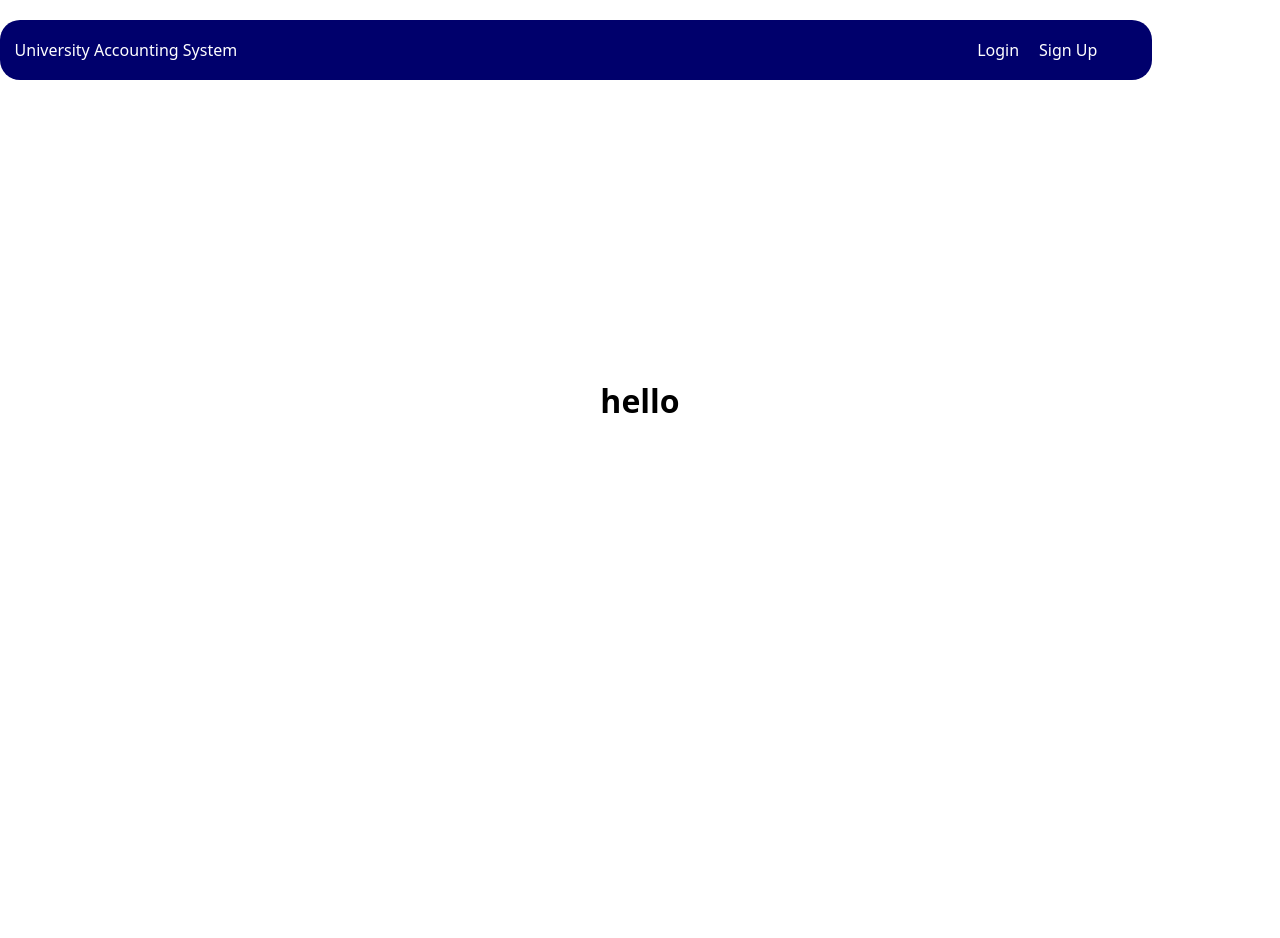
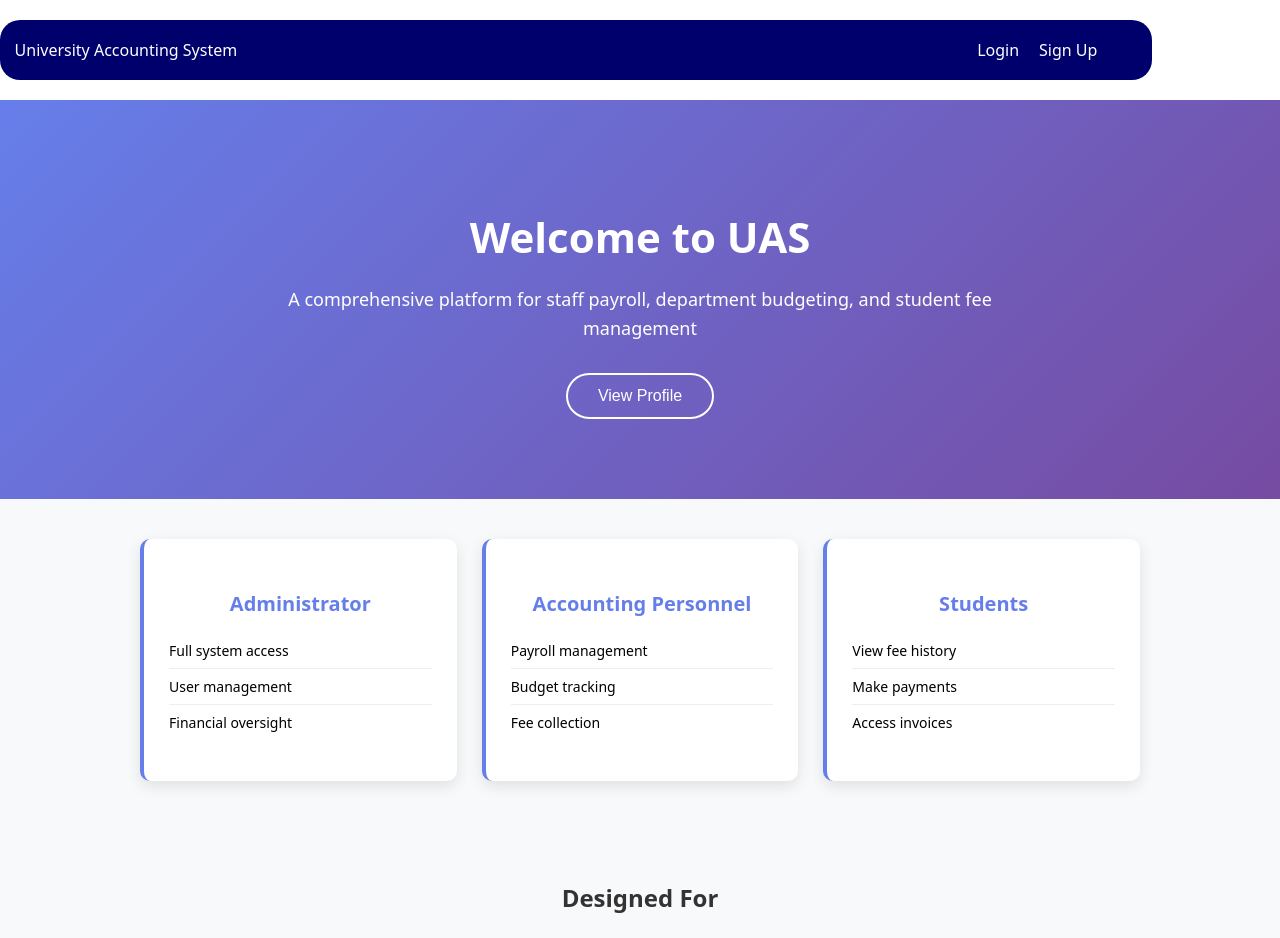
Before and after one commit to ahmed69k/WebProg-UniversityAccountingSystem, an Angular app: page / in a window 1280 px wide. Shown: the top 938 px of the page. Before the commit the page ends 800 px from the top, so only its background shows below. Built offline with nearby package versions, Linux system fonts and the light colour scheme.

Commit message:
made basic home page for logged and not logged in users, lesa ha7ot more stuff for each user type

```diff
--- a/src/app/components/home/home.css
+++ b/src/app/components/home/home.css
@@ -1,6 +1,123 @@
-.body{
-    align-items: center;
-    justify-items: center;
-    align-content: center;
-    height: calc(100vh - 200px);
+/* home.css */
+.home-container {
+  min-height: 80vh;
+  display: flex;
+  flex-direction: column;
 }
+
+.home-look {
+  background: linear-gradient(135deg, #667eea 0%, #764ba2 100%);
+  color: white;
+  padding: 80px 20px;
+  text-align: center;
+  flex: 1;
+  display: flex;
+  align-items: center;
+  justify-content: center;
+}
+
+.hero-content {
+  max-width: 800px;
+}
+
+.main-title {
+  font-size: 42px;
+  margin-bottom: 20px;
+}
+
+.description {
+  font-size: 18px;
+  margin-bottom: 30px;
+  line-height: 1.6;
+}
+
+.cta-buttons {
+  display: flex;
+  gap: 15px;
+  justify-content: center;
+  flex-wrap: wrap;
+}
+
+.btn {
+  padding: 12px 30px;
+  border: none;
+  border-radius: 25px;
+  font-size: 16px;
+  cursor: pointer;
+  transition: all 0.3s ease;
+}
+
+.btn-outline {
+  background: transparent;
+  border: 2px solid white;
+  color: white;
+}
+
+.btn:hover {
+  transform: translateY(-2px);
+  box-shadow: 0 5px 15px rgba(0,0,0,0.2);
+}
+
+/* Users Section */
+.users-section {
+  padding: 40px 20px;
+  text-align: center;
+  background: #f8f9fa;
+}
+
+.users-section h2 {
+  font-size: 24px;
+  margin-bottom: 20px;
+  color: #333;
+}
+
+.users-section .description {
+  font-size: 16px;
+  color: #666;
+  max-width: 900px;
+  margin-left: auto;
+  margin-right: auto;
+}
+
+.users-grid {
+  display: grid;
+  grid-template-columns: repeat(auto-fit, minmax(280px, 1fr));
+  gap: 25px;
+  max-width: 1000px;
+  margin: 0 auto;
+}
+
+.user-card {
+  background: white;
+  padding: 25px;
+  border-radius: 10px;
+  box-shadow: 0 5px 15px rgba(0,0,0,0.1);
+  border-left: 4px solid #667eea;
+  transition: transform 0.3s ease;
+}
+
+.user-card:hover {
+  transform: translateY(-5px);
+}
+
+.user-card h4 {
+  color: #667eea;
+  font-size: 20px;
+  margin-bottom: 15px;
+}
+
+.user-card ul {
+  list-style: none;
+  padding: 0;
+  text-align: left;
+}
+
+.user-card li {
+  padding: 8px 0;
+  border-bottom: 1px solid #eee;
+  font-size: 14px;
+}
+
+.user-card li:last-child {
+  border-bottom: none;
+}
--- a/src/app/components/home/home.html
+++ b/src/app/components/home/home.html
@@ -1,3 +1,41 @@
-<div class="body">
-    <h1>hello</h1>
+<div class="home-container">
+  <header class="home-look">
+    <div class="hero-content">
+      <h1 class="main-title">Welcome to UAS</h1>
+      <p class="description">
+        A comprehensive platform for staff payroll, department budgeting, and student fee management
+      </p>
+
+      <div class="cta-buttons">
+        <button class="btn btn-outline" (click)="navigateToProfile()">
+          View Profile
+        </button>
+      </div>
+    </div>
+  </header>
+
+  <!-- User Types Section - Show ONLY to non-logged-in users -->
+  <section class="users-section" *ngIf="!isLoggedIn()">
+
+    <div class="users-grid">
+      <div class="user-card" *ngFor="let user of userTypes">
+        <h4>{{ user.role }}</h4>
+        <ul>
+          <li *ngFor="let access of user.access">{{ access }}</li>
+        </ul>
+      </div>
+    </div>
+
+  </section>
+
+  <!-- User Types Section - Logged in users -->
+  <section class="users-section">
+    <h2>Designed For</h2>
+        <p class="description">
+        Manage students' tuition payments, departmental budgets, and staff payroll,
+        emphasizing good architectural, proper authentication, persistence, and data visualization,
+        testing, and performance monitoring.
+        </p>
+    </section>
+
 </div>
--- a/src/app/components/home/home.ts
+++ b/src/app/components/home/home.ts
@@ -1,11 +1,51 @@
 import { Component } from '@angular/core';
+import { Router } from '@angular/router';
+import { CommonModule } from '@angular/common';
 
 @Component({
   selector: 'app-home',
-  imports: [],
   templateUrl: './home.html',
-  styleUrl: './home.css',
+  styleUrls: ['./home.css'],
+  imports: [CommonModule]
 })
 export class Home {
+  userTypes = [
+    {
+      role: 'Administrator',
+      access: ['Full system access', 'User management', 'Financial oversight']
+    },
+    {
+      role: 'Accounting Personnel',
+      access: ['Payroll management', 'Budget tracking', 'Fee collection']
+    },
+    {
+      role: 'Students',
+      access: ['View fee history', 'Make payments', 'Access invoices']
+    }
+  ];
+
+  constructor(private router: Router) {}
+
+  isLoggedIn(): boolean {
+    const userData = localStorage.getItem('user');
+    const token = localStorage.getItem('token');
+    return !!(userData || token);
+  }
+
+  navigateToProfile() {
+    if (this.isLoggedIn()) {
+      this.router.navigate(['/profile']);
+    } else {
+      this.router.navigate(['/login']);
+    }
+  }
+
+  navigateToLogin() {
+    this.router.navigate(['/login']);
+  }
+
+  navigateToSignUp() {
+    this.router.navigate(['/sign-up']);
+  }
 
 }
```
